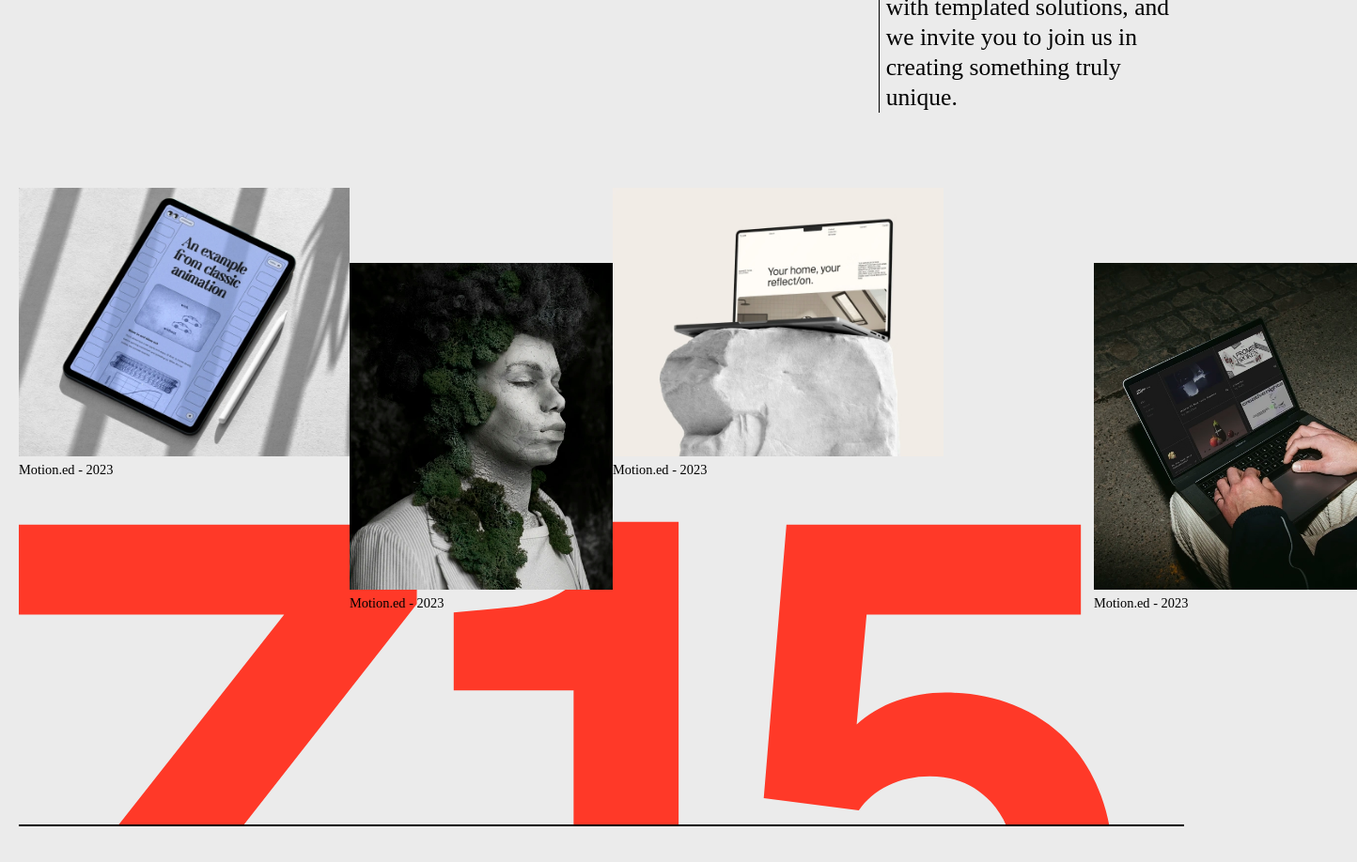
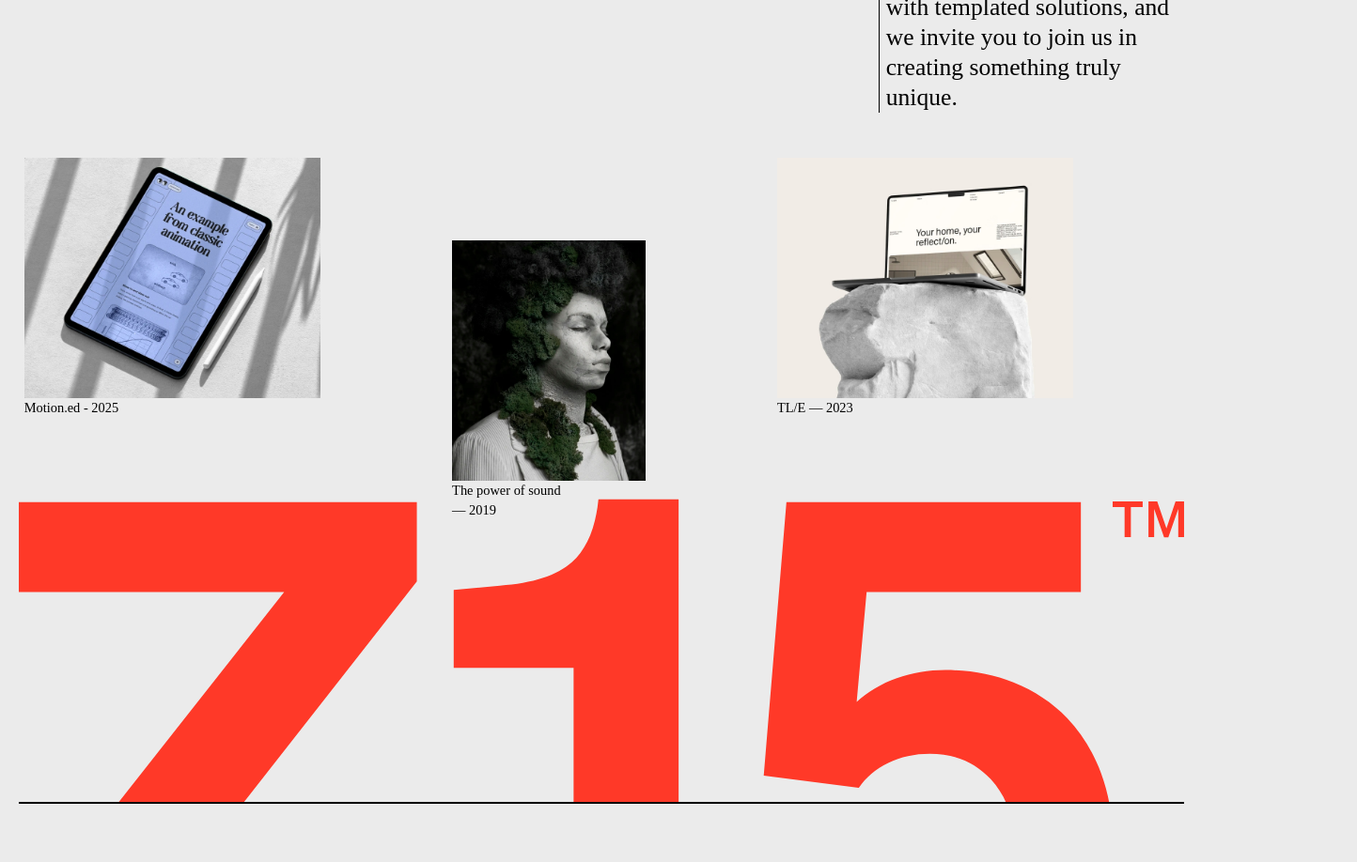
Before and after one commit to ScriptiveMen/three-zajno, a website built with Vite: page index.html in a window 1280 px wide. Shown: the part 4280-5198 px from the top of the page at 94% size, 1444 px wide, since content can reach past the window. Built offline with nearby package versions, Linux system fonts and the light colour scheme; files whose address does not match are found by name.

Commit message:
fix: responsive playground section

```diff
--- a/index.css
+++ b/index.css
@@ -12,3 +12,13 @@ body {
     font-family: "sh";
     background-color: #ebebeb;
 }
+
+/* Hide scrollbar */
+.no-scrollbar::-webkit-scrollbar {
+    display: none;
+}
+
+.no-scrollbar {
+    -ms-overflow-style: none;
+    scrollbar-width: none;
+}
--- a/index.html
+++ b/index.html
@@ -398,37 +398,87 @@
                 </div>
             </div>
 
-            <div class="bottom h-[50vh] lg:h-[95vh] relative pt-20">
+            <div class="bottom h-[50vh] lg:h-[92vh] relative pt-14">
+                <ul
+                    id="carousel"
+                    class="h-[70%] px-[0.62rem] lg:px-[1.61rem] w-screen left-1/2 -translate-x-1/2 top-12 absolute z-10 flex gap-3 lg:gap-35 overflow-y-hidden overflow-x-auto snap-x select-none no-scrollbar"
+                >
+                    <li class="h-full shrink-0">
+                        <img
+                            class="h-[47vw] lg:h-[20vw] aspect-auto select-none pointer-events-none"
+                            src="./images/pl-1.avif"
+                            alt=""
+                            draggable="false"
+                        />
+                        <p class="text-sm lg:text-[0.90rem]">
+                            Motion.ed - 2025
+                        </p>
+                    </li>
+
+                    <li class="h-full shrink-0 lg:mt-22">
+                        <img
+                            class="h-[47vw] lg:h-[20vw] aspect-auto select-none pointer-events-none"
+                            src="./images/pl-2.avif"
+                            alt=""
+                            draggable="false"
+                        />
+                        <p class="text-sm lg:text-[0.90rem] wrap-normal">
+                            The power of sound<br />
+                            — 2019
+                        </p>
+                    </li>
+
+                    <li class="h-full shrink-0">
+                        <img
+                            class="h-[47vw] lg:h-[20vw] aspect-auto select-none pointer-events-none"
+                            src="./images/pl-3.avif"
+                            alt=""
+                            draggable="false"
+                        />
+                        <p class="text-sm lg:text-[0.90rem]">TL/E — 2023</p>
+                    </li>
+
+                    <li class="h-full shrink-0 lg:mt-22">
+                        <img
+                            class="h-[47vw] lg:h-[20vw] aspect-auto select-none pointer-events-none"
+                            src="./images/pl-4.avif"
+                            alt=""
+                            draggable="false"
+                        />
+                        <p class="text-sm lg:text-[0.90rem]">
+                            Zajno Grid — 2018
+                        </p>
+                    </li>
+
+                    <li class="h-full shrink-0">
+                        <img
+                            class="h-[47vw] lg:h-[20vw] aspect-auto select-none pointer-events-none"
+                            src="./images/pl-5.jpeg"
+                            alt=""
+                            draggable="false"
+                        />
+                        <p class="text-sm lg:text-[0.90rem]">
+                            Playlists — 2020
+                        </p>
+                    </li>
+
+                    <li class="h-full shrink-0 lg:mt-22">
+                        <img
+                            class="h-[47vw] lg:h-[20vw] aspect-auto select-none pointer-events-none"
+                            src="./images/pl-6.jpeg"
+                            alt=""
+                            draggable="false"
+                        />
+                        <p class="text-sm lg:text-[0.90rem]">
+                            Journey — Coming soon
+                        </p>
+                    </li>
+                </ul>
+
+                <!-- svg -->
                 <div
-                    class="pl-image-con flex items-start justify-between w-full z-10 relative"
+                    class="svg select-none pointer-events-none -z-10 absolute bottom-0 left-0 w-full"
                 >
-                    <div class="flex shrink-0 flex-col gap-1 w-88">
-                        <div class="pl-img">
-                            <img src="./images/pl-1.avif" alt="" />
-                        </div>
-                        <div class="pl-txt text-[0.9rem]">Motion.ed - 2023</div>
-                    </div>
-                    <div class="flex shrink-0 flex-col gap-1 w-70 mt-20">
-                        <div class="pl-img">
-                            <img src="./images/pl-2.avif" alt="" />
-                        </div>
-                        <div class="pl-txt text-[0.9rem]">Motion.ed - 2023</div>
-                    </div>
-                    <div class="flex shrink-0 flex-col gap-1 w-88">
-                        <div class="pl-img">
-                            <img src="./images/pl-3.avif" alt="" />
-                        </div>
-                        <div class="pl-txt text-[0.9rem]">Motion.ed - 2023</div>
-                    </div>
-                    <div class="flex shrink-0 flex-col gap-1 w-70 mt-20 ml-40">
-                        <div class="pl-img">
-                            <img src="./images/pl-4.avif" alt="" />
-                        </div>
-                        <div class="pl-txt text-[0.9rem]">Motion.ed - 2023</div>
-                    </div>
-                </div>
-
-                <div class="svg absolute bottom-0 left-0 w-full">
                     <svg id="ho-wo-z15" viewBox="0 0 1876 492" fill="#ff3928">
                         <polygon
                             points="1780.262,62.091 1790.349,62.091 1790.349,13.557 1809.383,13.557 1809.383,4.42 1761.038,4.42 1761.038,13.557 1780.262,13.557"
@@ -459,6 +509,7 @@
         <div class="h-screen"></div>
 
         <!-- <canvas></canvas> -->
+        <script src="./scroller.js"></script>
         <!-- <script type="module" src="./main.js"></script> -->
     </body>
 </html>
--- /dev/null
+++ b/scroller.js
@@ -0,0 +1,19 @@
+const slider = document.getElementById("carousel");
+
+let down = false;
+let startX = 0;
+let startScroll = 0;
+
+slider.addEventListener("mousedown", (e) => {
+    down = true;
+    startX = e.pageX;
+    startScroll = slider.scrollLeft;
+});
+
+window.addEventListener("mouseup", () => (down = false));
+
+slider.addEventListener("mousemove", (e) => {
+    if (!down) return;
+    e.preventDefault();
+    slider.scrollLeft = startScroll - (e.pageX - startX);
+});
```
Also changed, not shown: public/images/pl-5.jpeg (added), public/images/pl-6.jpeg (added), style.css.
